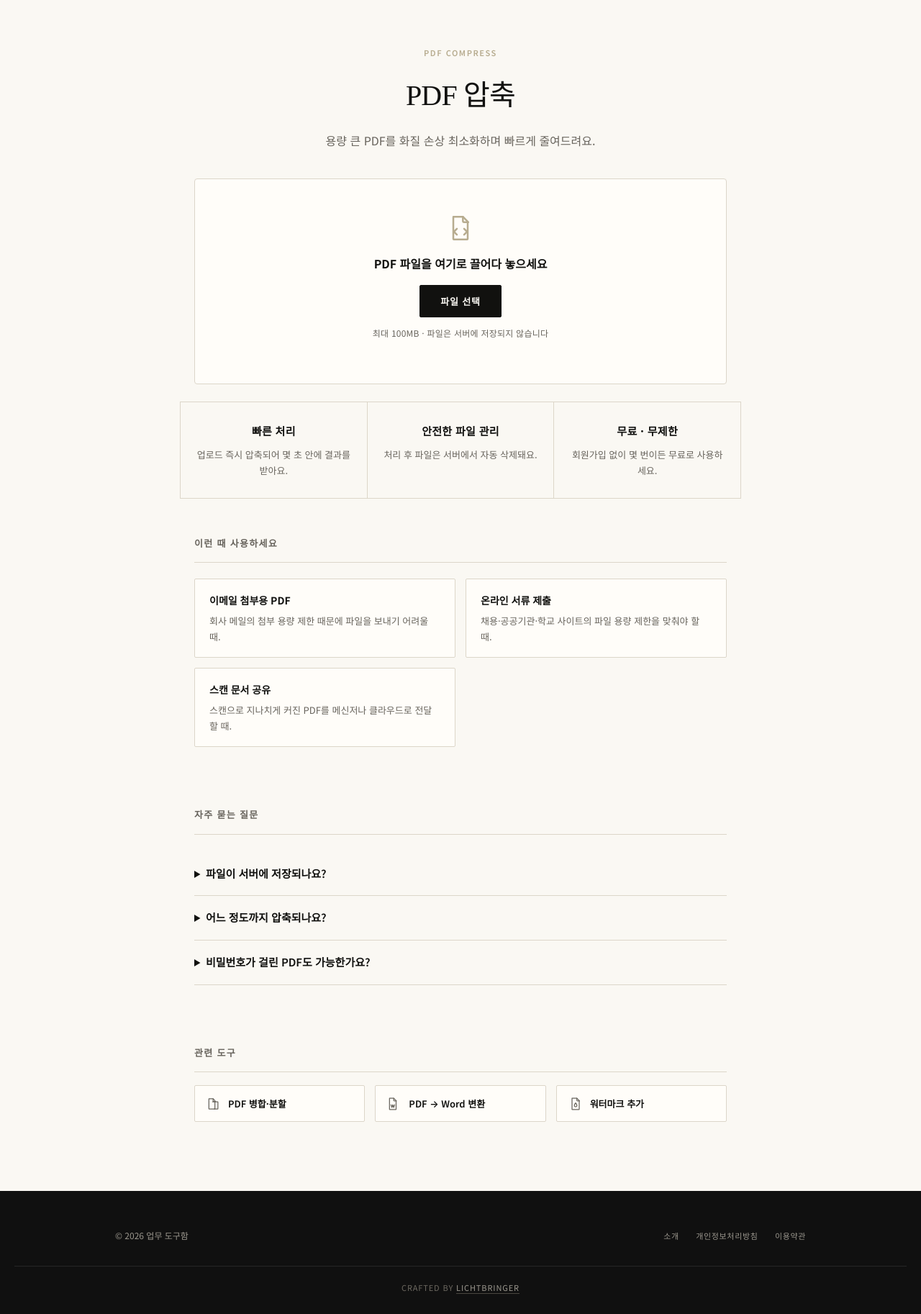
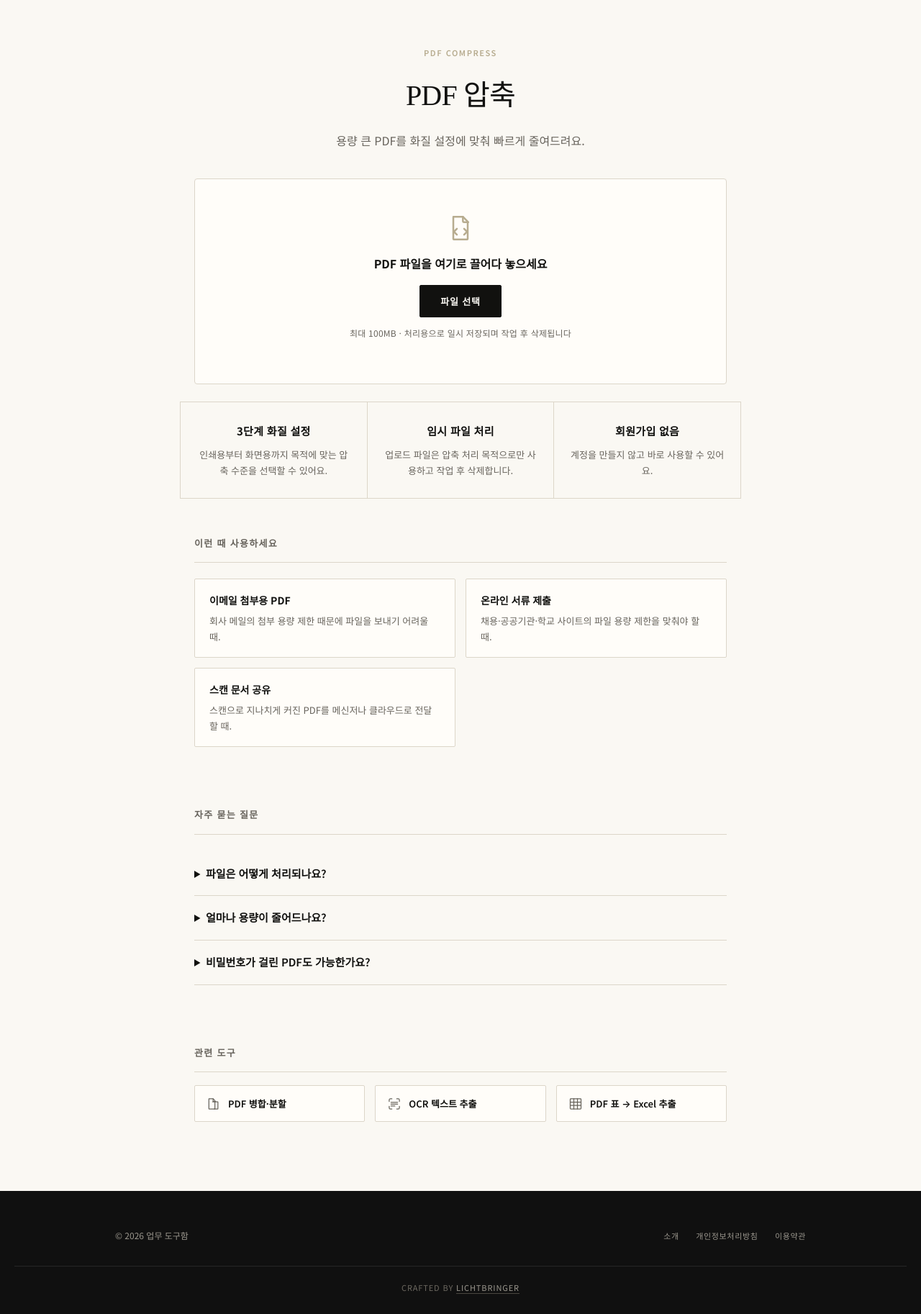
Before and after one commit to Mine-94/office-toolbox-site, a Flask app: page /pdf-compress in a window 1280 px wide. Shown: the part 175-2001 px from the top of the page at 72% size. Run offline with Flask 3, Linux system fonts and the light colour scheme.

Commit message:
PDF 압축 문구 정확성 및 관련도구 정리

```diff
--- a/templates/pdf_compress.html
+++ b/templates/pdf_compress.html
@@ -1,12 +1,12 @@
 {% extends "base.html" %}
 {% from "_icons.html" import icon %}
-{% block title %}PDF 용량 줄이기 – 무료 PDF 압축 | 사무실 공구함{% endblock %}
-{% block description %}PDF 파일을 화질 손상 최소화하며 무료로 압축하세요. 설치 없이 브라우저에서 바로 사용 가능합니다.{% endblock %}
+{% block title %}PDF 용량 줄이기 – 무료 PDF 압축 | 업무 도구함{% endblock %}
+{% block description %}이메일 첨부나 온라인 제출용 PDF의 용량을 화질 설정에 맞춰 줄이세요. 최대 100MB PDF를 회원가입 없이 압축할 수 있습니다.{% endblock %}
 {% block content %}
 <section class="hero container">
   <span class="eyebrow">PDF COMPRESS</span>
   <h1>PDF 압축</h1>
-  <p class="subtitle">용량 큰 PDF를 화질 손상 최소화하며 빠르게 줄여드려요.</p>
+  <p class="subtitle">용량 큰 PDF를 화질 설정에 맞춰 빠르게 줄여드려요.</p>
 
   <div id="drop-zone" class="drop-zone">
     <input type="file" id="file-input" accept="application/pdf" hidden>
@@ -14,7 +14,7 @@
       <div class="drop-icon">{{ icon("pdf-compress") }}</div>
       <p><strong>PDF 파일을 여기로 끌어다 놓으세요</strong></p>
       <button type="button" id="browse-btn" class="btn btn-primary">파일 선택</button>
-      <p class="hint">최대 100MB · 파일은 서버에 저장되지 않습니다</p>
+      <p class="hint">최대 100MB · 처리용으로 일시 저장되며 작업 후 삭제됩니다</p>
     </div>
 
     <div id="file-selected" class="hidden">
@@ -72,16 +72,16 @@
 
 <section class="features container">
   <div class="feature">
-    <h3>빠른 처리</h3>
-    <p>업로드 즉시 압축되어 몇 초 안에 결과를 받아요.</p>
+    <h3>3단계 화질 설정</h3>
+    <p>인쇄용부터 화면용까지 목적에 맞는 압축 수준을 선택할 수 있어요.</p>
   </div>
   <div class="feature">
-    <h3>안전한 파일 관리</h3>
-    <p>처리 후 파일은 서버에서 자동 삭제돼요.</p>
+    <h3>임시 파일 처리</h3>
+    <p>업로드 파일은 압축 처리 목적으로만 사용하고 작업 후 삭제합니다.</p>
   </div>
   <div class="feature">
-    <h3>무료 · 무제한</h3>
-    <p>회원가입 없이 몇 번이든 무료로 사용하세요.</p>
+    <h3>회원가입 없음</h3>
+    <p>계정을 만들지 않고 바로 사용할 수 있어요.</p>
   </div>
 </section>
 
@@ -108,16 +108,16 @@
 <section class="faq container">
   <h2>자주 묻는 질문</h2>
   <details>
-    <summary>파일이 서버에 저장되나요?</summary>
-    <p>아니요. 압축 처리 후 원본과 결과 파일은 즉시 삭제됩니다.</p>
+    <summary>파일은 어떻게 처리되나요?</summary>
+    <p>압축을 위해 서버에서 일시적으로 처리하며, 작업 후 원본과 결과 파일을 삭제합니다.</p>
   </details>
   <details>
-    <summary>어느 정도까지 압축되나요?</summary>
-    <p>PDF 내용에 따라 다르지만 평균적으로 40~70%까지 용량이 줄어듭니다.</p>
+    <summary>얼마나 용량이 줄어드나요?</summary>
+    <p>이미지 비중, 기존 압축 상태, 선택한 화질 설정에 따라 결과가 크게 달라집니다. 완료 화면에서 실제 감소율을 확인할 수 있어요.</p>
   </details>
   <details>
     <summary>비밀번호가 걸린 PDF도 가능한가요?</summary>
-    <p>암호화된 PDF는 지원하지 않습니다. 잠금을 해제한 후 이용해주세요.</p>
+    <p>암호화된 PDF는 정상 처리되지 않을 수 있습니다. 암호를 해제한 파일 사용을 권장합니다.</p>
   </details>
 </section>
 
@@ -125,8 +125,8 @@
   <h2>관련 도구</h2>
   <div class="related-tools-grid">
     <a class="related-tool-link" href="{{ url_for('pdf_merge_split_page') }}">{{ icon("pdf-merge-split") }}PDF 병합·분할</a>
-    <a class="related-tool-link" href="{{ url_for('pdf_to_word_page') }}">{{ icon("pdf-to-word") }}PDF → Word 변환</a>
-    <a class="related-tool-link" href="{{ url_for('watermark_page') }}">{{ icon("watermark") }}워터마크 추가</a>
+    <a class="related-tool-link" href="{{ url_for('ocr_page') }}">{{ icon("ocr") }}OCR 텍스트 추출</a>
+    <a class="related-tool-link" href="{{ url_for('pdf_to_excel_page') }}">{{ icon("pdf-to-excel") }}PDF 표 → Excel 추출</a>
   </div>
 </section>
 
```
